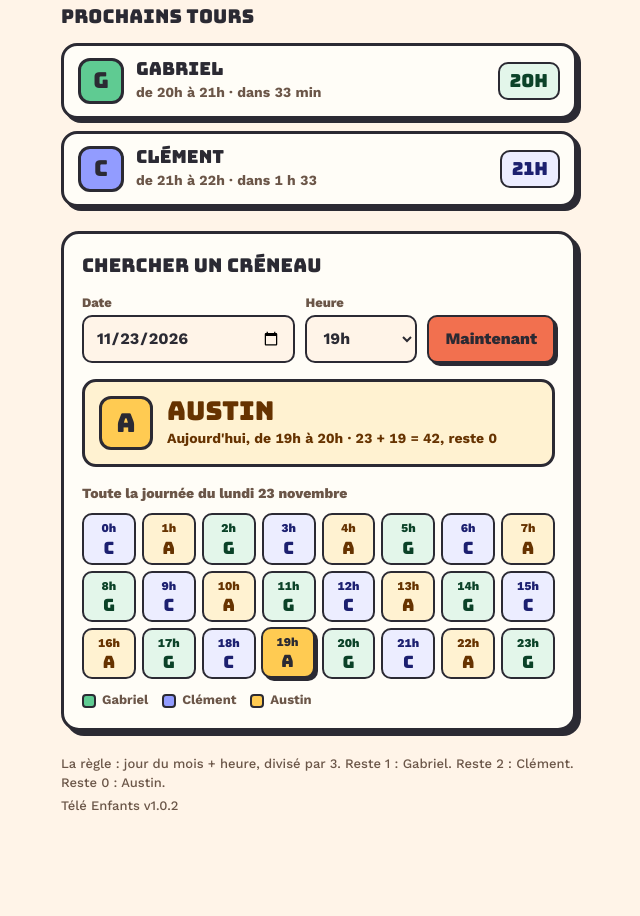
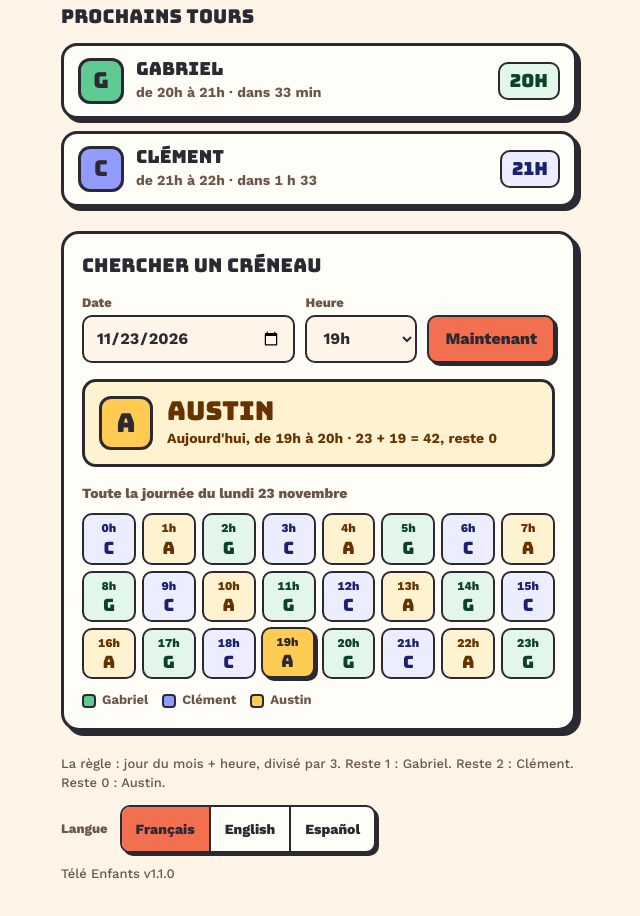
Before and after one commit to flepr/tele-enfants, a plain HTML site: page index.html in a window 1280 px wide. Shown: the part 353-1269 px from the top of the page, without its empty margins (319-959 px from the left). Before the commit the page ends 1201 px from the top, so only its background shows below. Drawn offline with nearby package versions, Linux system fonts and the light colour scheme.

Commit message:
v1.1.0 : appli en français, anglais et espagnol, choix de langue mémorisé
Co-Authored-By: Claude Opus 5.5 <noreply@anthropic.com>
Claude-Session: https://claude.ai/code/session_01GwfFn8epRBvUC2Tf6BdT5r

```diff
--- a/index.html
+++ b/index.html
@@ -125,8 +125,14 @@ button.reset:active{transform:translate(2px,2px); box-shadow:1px 1px 0 var(--edg
 .legend span{display:inline-flex; align-items:center; gap:6px}
 .legend i{width:14px; height:14px; border-radius:4px; border:2px solid var(--edge); background:var(--k); display:inline-block}
 
-footer{color:var(--muted); font-size:13px; display:flex; flex-direction:column; gap:4px}
+footer{color:var(--muted); font-size:13px; display:flex; flex-direction:column; gap:12px}
 footer p{margin:0}
+.langs{display:flex; flex-wrap:wrap; align-items:center; gap:8px 12px}
+.langs > span{font-weight:800}
+.seg{display:inline-flex; border:2px solid var(--edge); border-radius:10px; overflow:hidden; box-shadow:3px 3px 0 var(--edge); background:var(--surface)}
+.seg button{border:0; background:transparent; color:var(--ink); font-weight:800; font-size:14px; padding:0 14px; min-height:44px; cursor:pointer}
+.seg button + button{border-left:2px solid var(--edge)}
+.seg button[aria-pressed="true"]{background:var(--coral); color:#2B2A33}
 @media (prefers-reduced-motion: reduce){ .bar i{transition:none} }
 </style>
 </head>
@@ -141,7 +147,7 @@ footer p{margin:0}
   </header>
 
   <section id="hero" class="hero box k-g" aria-live="polite">
-    <span class="eyebrow">En ce moment</span>
+    <span class="eyebrow" data-i18n="now">En ce moment</span>
     <div class="hero-name"><div class="badge" id="heroBadge">G</div><strong id="heroName">Gabriel</strong></div>
     <div class="slot num" id="heroSlot">&nbsp;</div>
     <div class="bar" aria-hidden="true"><i id="heroBar" style="width:0%"></i></div>
@@ -149,16 +155,16 @@ footer p{margin:0}
   </section>
 
   <section>
-    <h2 style="margin-bottom:12px">Prochains tours</h2>
+    <h2 style="margin-bottom:12px" data-i18n="next">Prochains tours</h2>
     <div class="list" id="next"></div>
   </section>
 
   <section class="search box" aria-labelledby="searchTitle">
-    <h2 id="searchTitle">Chercher un créneau</h2>
+    <h2 id="searchTitle" data-i18n="search">Chercher un créneau</h2>
     <div class="fields">
-      <div class="field"><label for="qDate">Date</label><input type="date" id="qDate"></div>
-      <div class="field"><label for="qHour">Heure</label><select id="qHour"></select></div>
-      <button type="button" class="reset" id="qNow">Maintenant</button>
+      <div class="field"><label for="qDate" data-i18n="date">Date</label><input type="date" id="qDate"></div>
+      <div class="field"><label for="qHour" data-i18n="hour">Heure</label><select id="qHour"></select></div>
+      <button type="button" class="reset" id="qNow" data-i18n="nowBtn">Maintenant</button>
     </div>
     <div class="answer k-g" id="answer" aria-live="polite">
       <div class="badge" id="ansBadge">G</div>
@@ -172,36 +178,82 @@ footer p{margin:0}
   </section>
 
   <footer>
-    <p>La règle : jour du mois + heure, divisé par 3. Reste 1 : Gabriel. Reste 2 : Clément. Reste 0 : Austin.</p>
-    <p>Télé Enfants v<span id="ver">1.0.2</span></p>
+    <p data-i18n="rule">La règle : jour du mois + heure, divisé par 3. Reste 1 : Gabriel. Reste 2 : Clément. Reste 0 : Austin.</p>
+    <div class="langs" role="group" aria-labelledby="langLabel">
+      <span id="langLabel" data-i18n="lang">Langue</span>
+      <div class="seg">
+        <button type="button" data-lang="fr" lang="fr" aria-pressed="true">Français</button>
+        <button type="button" data-lang="en" lang="en" aria-pressed="false">English</button>
+        <button type="button" data-lang="es" lang="es" aria-pressed="false">Español</button>
+      </div>
+    </div>
+    <p>Télé Enfants v<span id="ver">1.1.0</span></p>
   </footer>
 </div>
 
 <script>
 (function(){
-  var VERSION = '1.0.2';
+  var VERSION = '1.1.0';
   document.getElementById('ver').textContent = VERSION;
   var KIDS = [
     {key:'a', name:'Austin', initial:'A'},
     {key:'g', name:'Gabriel', initial:'G'},
     {key:'c', name:'Clément', initial:'C'}
   ];
+  function pad(n){ return String(n).padStart(2, '0'); }
+
+  var I18N = {
+    fr: {
+      locale:'fr-FR', now:'En ce moment', next:'Prochains tours', search:'Chercher un créneau', date:'Date', hour:'Heure', nowBtn:'Maintenant', lang:'Langue',
+      rule:'La règle : jour du mois + heure, divisé par 3. Reste 1 : Gabriel. Reste 2 : Clément. Reste 0 : Austin.',
+      h:function(n){ return n + 'h'; },
+      slot:function(a, b){ return 'de ' + a + ' à ' + b; }, midnight:'minuit',
+      left:function(d){ return 'encore ' + d; }, inT:function(d){ return 'dans ' + d; },
+      dur:function(hh, mm){ return hh + ' h' + (mm ? ' ' + pad(mm) : ''); },
+      tomorrow:'demain', today:"Aujourd'hui", remainder:'reste',
+      dayTitle:function(s){ return 'Toute la journée du ' + s; },
+      pick:'Choisis une date', empty:'Le champ Date est vide.'
+    },
+    en: {
+      locale:'en-GB', now:'Right now', next:'Next turns', search:'Find a time slot', date:'Date', hour:'Time', nowBtn:'Now', lang:'Language',
+      rule:'The rule: day of the month + hour, divided by 3. Remainder 1: Gabriel. Remainder 2: Clément. Remainder 0: Austin.',
+      h:function(n){ return pad(n) + ':00'; },
+      slot:function(a, b){ return a + ' to ' + b; }, midnight:'midnight',
+      left:function(d){ return d + ' left'; }, inT:function(d){ return 'in ' + d; },
+      dur:function(hh, mm){ return hh + ' h' + (mm ? ' ' + pad(mm) + ' min' : ''); },
+      tomorrow:'tomorrow', today:'Today', remainder:'remainder',
+      dayTitle:function(s){ return 'The whole day: ' + s; },
+      pick:'Pick a date', empty:'The Date field is empty.'
+    },
+    es: {
+      locale:'es-ES', now:'Ahora mismo', next:'Próximos turnos', search:'Buscar un horario', date:'Fecha', hour:'Hora', nowBtn:'Ahora', lang:'Idioma',
+      rule:'La regla: día del mes + hora, dividido entre 3. Resto 1: Gabriel. Resto 2: Clément. Resto 0: Austin.',
+      h:function(n){ return pad(n) + ':00'; },
+      slot:function(a, b){ return 'de ' + a + ' a ' + b; }, midnight:'medianoche',
+      left:function(d){ return 'quedan ' + d; }, inT:function(d){ return 'en ' + d; },
+      dur:function(hh, mm){ return hh + ' h' + (mm ? ' ' + pad(mm) + ' min' : ''); },
+      tomorrow:'mañana', today:'Hoy', remainder:'resto',
+      dayTitle:function(s){ return 'Todo el día del ' + s; },
+      pick:'Elige una fecha', empty:'El campo Fecha está vacío.'
+    }
+  };
+  var LANG_KEY = 'tele-enfants-lang';
+  var lang = 'fr';
+  try { var saved = localStorage.getItem(LANG_KEY); if (saved && I18N[saved]) lang = saved; } catch (e) {}
+  var T, fmtDay, fmtDayYear;
+
   function kidAt(day, hour){ return KIDS[(day + hour) % 3]; }
   function setKid(el, kid){ el.classList.remove('k-g','k-c','k-a'); el.classList.add('k-' + kid.key); }
-  function h(n){ return n + 'h'; }
-  function slotText(hour){ return 'de ' + h(hour) + ' à ' + (hour === 23 ? 'minuit' : h(hour + 1)); }
-  var fmtDay = new Intl.DateTimeFormat('fr-FR', {weekday:'long', day:'numeric', month:'long'});
-  var fmtDayYear = new Intl.DateTimeFormat('fr-FR', {weekday:'long', day:'numeric', month:'long', year:'numeric'});
+  function h(n){ return T.h(n); }
+  function slotText(hour){ return T.slot(h(hour), hour === 23 ? T.midnight : h(hour + 1)); }
   function cap(s){ return s.charAt(0).toUpperCase() + s.slice(1); }
-  function pad(n){ return String(n).padStart(2, '0'); }
   function sameDay(a, b){ return a.getFullYear() === b.getFullYear() && a.getMonth() === b.getMonth() && a.getDate() === b.getDate(); }
   function isoDate(d){ return d.getFullYear() + '-' + pad(d.getMonth() + 1) + '-' + pad(d.getDate()); }
   function dur(mins){
     if (mins < 60) return mins + ' min';
-    var hh = Math.floor(mins / 60), mm = mins % 60;
-    return hh + ' h' + (mm ? ' ' + pad(mm) : '');
+    return T.dur(Math.floor(mins / 60), mins % 60);
   }
-  function calcText(day, hour){ var s = day + hour; return day + ' + ' + hour + ' = ' + s + ', reste ' + (s % 3); }
+  function calcText(day, hour){ var s = day + hour; return day + ' + ' + hour + ' = ' + s + ', ' + T.remainder + ' ' + (s % 3); }
   function nextSlotFor(now, kid){
     for (var i = 1; i <= 72; i++){
       var c = new Date(now.getFullYear(), now.getMonth(), now.getDate(), now.getHours() + i);
@@ -211,6 +263,22 @@ footer p{margin:0}
   }
   var $ = function(id){ return document.getElementById(id); };
   var touched = false;
+  var hourSel = $('qHour');
+
+  function applyLang(){
+    T = I18N[lang];
+    fmtDay = new Intl.DateTimeFormat(T.locale, {weekday:'long', day:'numeric', month:'long'});
+    fmtDayYear = new Intl.DateTimeFormat(T.locale, {weekday:'long', day:'numeric', month:'long', year:'numeric'});
+    document.documentElement.lang = lang;
+    document.querySelectorAll('[data-i18n]').forEach(function(el){ el.textContent = T[el.getAttribute('data-i18n')]; });
+    document.querySelectorAll('.seg button').forEach(function(b){ b.setAttribute('aria-pressed', String(b.getAttribute('data-lang') === lang)); });
+    var keep = hourSel.value;
+    hourSel.innerHTML = '';
+    for (var i = 0; i < 24; i++){
+      var o = document.createElement('option'); o.value = i; o.textContent = h(i); hourSel.appendChild(o);
+    }
+    if (keep !== '') hourSel.value = keep;
+  }
 
   function renderLive(){
     var now = new Date();
@@ -219,7 +287,7 @@ footer p{margin:0}
     setKid($('hero'), kid);
     $('heroBadge').textContent = kid.initial;
     $('heroName').textContent = kid.name;
-    $('heroSlot').textContent = slotText(hour) + ' · encore ' + dur(60 - now.getMinutes());
+    $('heroSlot').textContent = slotText(hour) + ' · ' + T.left(dur(60 - now.getMinutes()));
     $('heroBar').style.width = Math.round(now.getMinutes() / 60 * 100) + '%';
     $('heroCalc').textContent = calcText(day, hour);
 
@@ -231,17 +299,13 @@ footer p{margin:0}
       var mins = Math.round((o.at - now) / 60000);
       var today = sameDay(o.at, now);
       html += '<div class="row box k-' + o.kid.key + '"><div class="badge">' + o.kid.initial + '</div>' +
-        '<div class="who"><b>' + o.kid.name + '</b><span class="num">' + slotText(o.at.getHours()) + ' · dans ' + dur(mins) + '</span></div>' +
-        '<div class="when num">' + (today ? '' : 'demain ') + h(o.at.getHours()) + '</div></div>';
+        '<div class="who"><b>' + o.kid.name + '</b><span class="num">' + slotText(o.at.getHours()) + ' · ' + T.inT(dur(mins)) + '</span></div>' +
+        '<div class="when num">' + (today ? '' : T.tomorrow + ' ') + h(o.at.getHours()) + '</div></div>';
     });
     $('next').innerHTML = html;
     if (!touched) syncQueryToNow(false); else renderQuery();
   }
 
-  var hourSel = $('qHour');
-  for (var i = 0; i < 24; i++){
-    var o = document.createElement('option'); o.value = i; o.textContent = h(i); hourSel.appendChild(o);
-  }
   function syncQueryToNow(markUntouched){
     var now = new Date();
     $('qDate').value = isoDate(now);
@@ -258,8 +322,8 @@ footer p{margin:0}
   function renderQuery(){
     var d = readQueryDate(), hour = +hourSel.value, now = new Date();
     if (!d){
-      $('ansName').textContent = 'Choisis une date';
-      $('ansText').textContent = 'Le champ Date est vide.';
+      $('ansName').textContent = T.pick;
+      $('ansText').textContent = T.empty;
       $('ansBadge').textContent = '?';
       return;
     }
@@ -267,9 +331,9 @@ footer p{margin:0}
     setKid($('answer'), kid);
     $('ansBadge').textContent = kid.initial;
     $('ansName').textContent = kid.name;
-    var label = sameDay(d, now) ? "Aujourd'hui" : cap((d.getFullYear() === now.getFullYear() ? fmtDay : fmtDayYear).format(d));
+    var label = sameDay(d, now) ? T.today : cap((d.getFullYear() === now.getFullYear() ? fmtDay : fmtDayYear).format(d));
     $('ansText').textContent = label + ', ' + slotText(hour) + ' · ' + calcText(d.getDate(), hour);
-    $('dayTitle').textContent = 'Toute la journée du ' + fmtDay.format(d);
+    $('dayTitle').textContent = T.dayTitle(fmtDay.format(d));
     var isToday = sameDay(d, now), out = '';
     for (var k = 0; k < 24; k++){
       var kd = kidAt(d.getDate(), k);
@@ -289,7 +353,16 @@ footer p{margin:0}
     hourSel.value = b.getAttribute('data-h');
     renderQuery();
   });
+  document.querySelector('.seg').addEventListener('click', function(e){
+    var b = e.target.closest('button[data-lang]');
+    if (!b || b.getAttribute('data-lang') === lang) return;
+    lang = b.getAttribute('data-lang');
+    try { localStorage.setItem(LANG_KEY, lang); } catch (err) {}
+    applyLang();
+    renderLive();
+  });
 
+  applyLang();
   renderLive();
   setInterval(renderLive, 20000);
   document.addEventListener('visibilitychange', function(){ if (!document.hidden) renderLive(); });
--- a/sw.js
+++ b/sw.js
@@ -1,5 +1,5 @@
 // Télé Enfants : fonctionne hors connexion (la règle est calculée sur le téléphone).
-const CACHE = 'tele-enfants-v1.0.2';
+const CACHE = 'tele-enfants-v1.1.0';
 const CORE = [
   './',
   './index.html',
```
Also changed, not shown: 1 other file.
